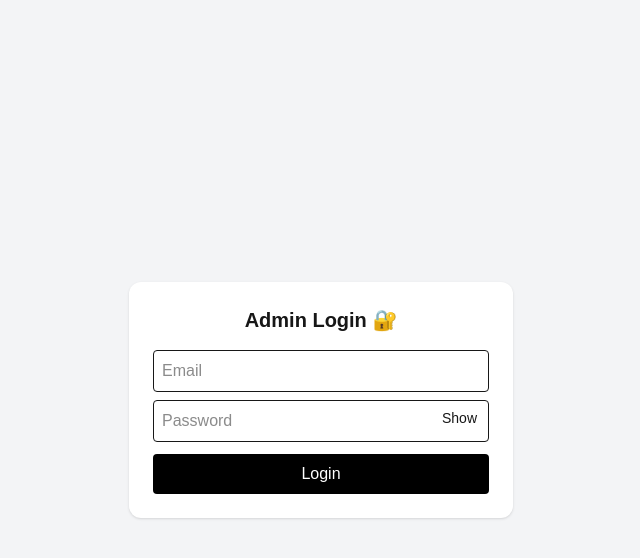
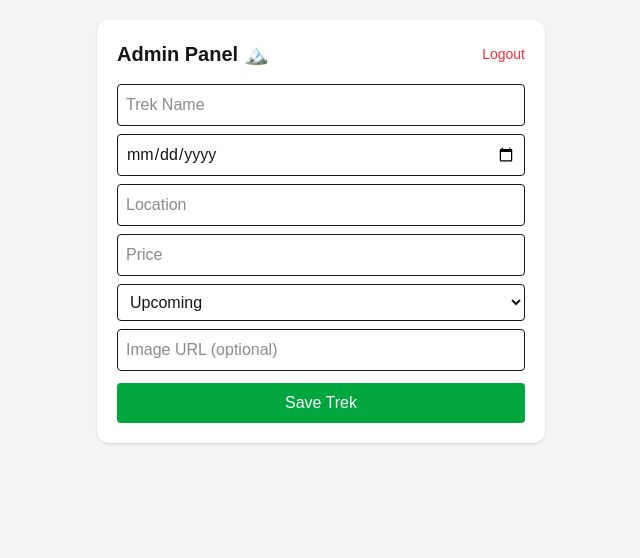
Before and after one commit to dulakkadtreks/dulakkadtreks, a Next.js app: page /login in a window 1280 px wide. Shown: the top 558 px of the page, without its empty margins (319-959 px from the left). Built offline with nearby package versions, Linux system fonts and the light colour scheme; no server answers; sample sign-in values are in the browser's storage.

Commit message:
new code

```diff
--- a/app/login/page.tsx
+++ b/app/login/page.tsx
@@ -1,67 +1,138 @@
 "use client";
 
-import { useState } from "react";
-import { signInWithEmailAndPassword } from "firebase/auth";
-import { auth } from "@/lib/firebase";
+import { useState, useEffect } from "react";
+import { db, auth } from "@/lib/firebase";
+import { addDoc, collection } from "firebase/firestore";
+import { onAuthStateChanged, signOut } from "firebase/auth";
 
-// 🔐 CHANGE THIS
-const ADMIN_EMAIL = "admin@gmail.com";
-const ADMIN_PASSWORD = "123456";
+export default function Admin() {
+  const [loading, setLoading] = useState(true);
 
-export default function Login() {
-  const [email, setEmail] = useState("");
-  const [password, setPassword] = useState("");
-  const [show, setShow] = useState(false);
+  const [trek, setTrek] = useState({
+    name: "",
+    date: "",
+    location: "",
+    price: "",
+    status: "upcoming",
+    image: "",
+  });
 
-  const login = async () => {
-    // extra layer
-    if (email !== ADMIN_EMAIL || password !== ADMIN_PASSWORD) {
-      alert("Access Denied");
-      return;
-    }
+  // 🔐 Protect admin page (login required)
+  useEffect(() => {
+    const unsubscribe = onAuthStateChanged(auth, (user) => {
+      if (!user) {
+        window.location.href = "/login";
+      } else {
+        setLoading(false);
+      }
+    });
 
+    return () => unsubscribe();
+  }, []);
+
+  // 🚪 Logout function
+  const logout = async () => {
+    await signOut(auth);
+    window.location.href = "/login";
+  };
+
+  // 💾 Save trek
+  const saveTrek = async () => {
     try {
-      await signInWithEmailAndPassword(auth, email, password);
-      window.location.href = "/admin";
-    } catch {
-      alert("Invalid credentials");
+      await addDoc(collection(db, "treks"), trek);
+
+      alert("Trek Added ✅");
+
+      // reset form
+      setTrek({
+        name: "",
+        date: "",
+        location: "",
+        price: "",
+        status: "upcoming",
+        image: "",
+      });
+    } catch (err) {
+      alert("Error saving trek");
+      console.log(err);
     }
   };
 
+  // ⏳ Loading state
+  if (loading) {
+    return (
+      <div className="min-h-screen flex items-center justify-center">
+        <p>Checking access...</p>
+      </div>
+    );
+  }
+
   return (
-    <div className="min-h-screen flex items-center justify-center bg-gray-100">
-      <div className="bg-white p-6 rounded-xl shadow w-full max-w-sm">
-        <h1 className="text-xl font-bold mb-4 text-center">
-          Admin Login 🔐
-        </h1>
+    <div className="min-h-screen bg-gray-100 p-5">
+      <div className="max-w-md mx-auto bg-white p-5 rounded-xl shadow">
+
+        {/* Header */}
+        <div className="flex justify-between items-center mb-4">
+          <h1 className="text-xl font-bold">Admin Panel 🏔️</h1>
+          <button
+            onClick={logout}
+            className="text-red-500 text-sm"
+          >
+            Logout
+          </button>
+        </div>
+
+        {/* Form */}
+        <input
+          placeholder="Trek Name"
+          className="border p-2 w-full mb-2 rounded"
+          value={trek.name}
+          onChange={(e) => setTrek({ ...trek, name: e.target.value })}
+        />
 
         <input
+          type="date"
           className="border p-2 w-full mb-2 rounded"
-          placeholder="Email"
-          onChange={(e) => setEmail(e.target.value)}
+          value={trek.date}
+          onChange={(e) => setTrek({ ...trek, date: e.target.value })}
         />
 
-        <div className="relative">
-          <input
-            className="border p-2 w-full mb-3 rounded"
-            type={show ? "text" : "password"}
-            placeholder="Password"
-            onChange={(e) => setPassword(e.target.value)}
-          />
+        <input
+          placeholder="Location"
+          className="border p-2 w-full mb-2 rounded"
+          value={trek.location}
+          onChange={(e) => setTrek({ ...trek, location: e.target.value })}
+        />
 
-          <span
-            className="absolute right-3 top-2 cursor-pointer text-sm"
-            onClick={() => setShow(!show)}
-          >
-            {show ? "Hide" : "Show"}
-          </span>
-        </div>
+        <input
+          placeholder="Price"
+          className="border p-2 w-full mb-2 rounded"
+          value={trek.price}
+          onChange={(e) => setTrek({ ...trek, price: e.target.value })}
+        />
 
+        <select
+          className="border p-2 w-full mb-2 rounded"
+          value={trek.status}
+          onChange={(e) => setTrek({ ...trek, status: e.target.value })}
+        >
+          <option value="upcoming">Upcoming</option>
+          <option value="completed">Completed</option>
+        </select>
+
+        <input
+          placeholder="Image URL (optional)"
+          className="border p-2 w-full mb-3 rounded"
+          value={trek.image}
+          onChange={(e) => setTrek({ ...trek, image: e.target.value })}
+        />
+
+        {/* Button */}
         <button
-          onClick={login}
-          className="bg-black text-white w-full p-2 rounded"
+          onClick={saveTrek}
+          className="bg-green-600 text-white p-2 w-full rounded"
         >
-          Login
+          Save Trek
         </button>
       </div>
     </div>
```
